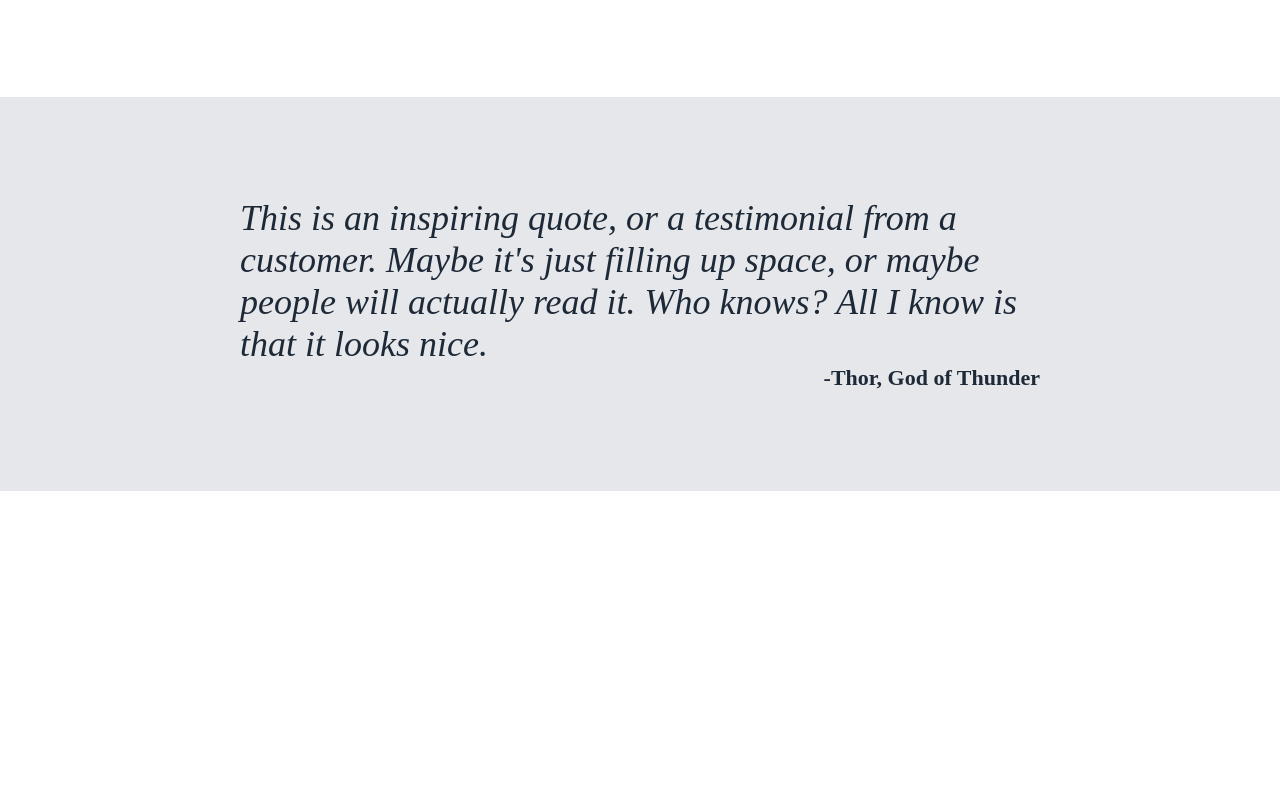
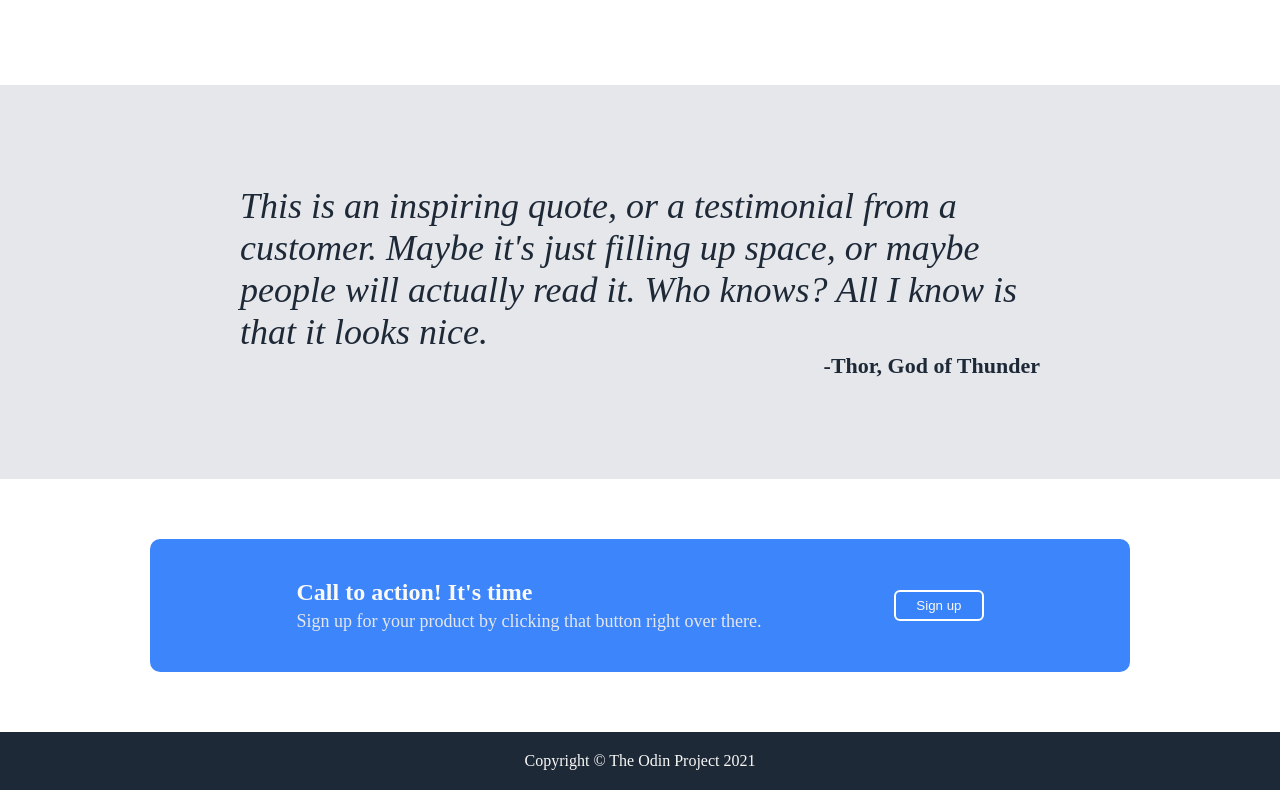
Before and after one commit to Shanpey/The-Odin-Project-Landing-page, a plain HTML site: page index.html in a window 1280 px wide. Shown: the part 811-1601 px from the top of the page. Before the commit the page ends 1302 px from the top, so only its background shows below. Drawn offline with Linux system fonts and the light colour scheme.

Commit message:
Finalização da landing page e atualização do README

```diff
--- a/index.html
+++ b/index.html
@@ -5,7 +5,7 @@
   <meta http-equiv="X-UA-Compatible" content="IE=edge">
   <meta name="viewport" content="width=device-width, initial-scale=1.0">
   <link rel="stylesheet" href="style.css">
-  <title>Landing page</title>
+  <title>Ighor's Landing page</title>
 </head>
 <body>
 
@@ -58,6 +58,20 @@
         <p class="section-three-credit">-Thor, God of Thunder</p>
       </div>
     </section>
+
+    <section class="section-four">
+      <div class="section-four-box">
+        <div class="section-four-box-text">
+          <h3 class="section-four-title">Call to action! It's time</h3>
+          <p class="section-four-subtitle">Sign up for your product by clicking that button right over there.</p>
+        </div>
+        <button class="section-four-button"> Sign up </button>
+      </div>
+    </section>
   </main>
+
+  <footer>
+    <p class="footer-text">Copyright © The Odin Project 2021</p>
+  </footer>
 </body>
 </html>
--- a/style.css
+++ b/style.css
@@ -1,6 +1,7 @@
   * {
     margin: 0;
     padding: 0;
+    box-sizing: border-box;
   }
 
   header {
@@ -17,13 +18,15 @@ nav {
   }
 
   .navi-link,
-.section-one-subtitle {
+  .section-one-subtitle,
+  .section-four-subtitle {
     color: #E5E7EB;
     font-size: 18px;
     text-decoration: none;
   }
 
-.header-logo{
+  .header-logo,
+  .section-four-title {
     font-size: 24px;
     color: #F9FAF8;
   }
@@ -98,7 +101,7 @@ nav {
   .section-two-box {
     width: 150px;
     height: 150px;
-  border: solid #3882faf8 6px;
+    border: solid #3882faf8 3px;
     border-radius: 18px;
     margin-bottom: 10px;
   }
@@ -133,3 +136,36 @@ nav {
     font-size: 22px;
     color: #1e2937;
   }
+
+  .section-four-box {
+    margin: 60px 150px;
+    background-color: #3882faf8;
+    border-radius: 10px;
+    padding: 40px 80px;
+    display: flex;
+    align-items: center;
+    justify-content: space-around
+  }
+
+  .section-four-subtitle {
+    margin-top: 5px;
+  }
+
+  .section-four-button {
+    background-color: #3882faf8;
+    color: #F9FAF8;
+    padding: 6px 20px;
+    border-radius: 6px;
+    border: solid 2px white;
+  }
+
+  footer {
+    background-color: #1e2937;
+  }
+
+  footer p {
+    text-align: center;
+    padding: 20px;
+    color: #F9FAF8;
+    font-weight: 350;
+  }
```
Also changed, not shown: 1 other file. Lines whose indentation alone changed are shown as unchanged.
